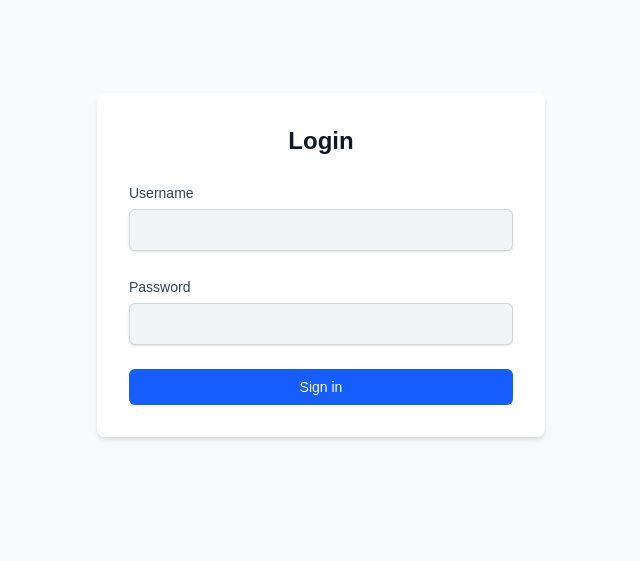
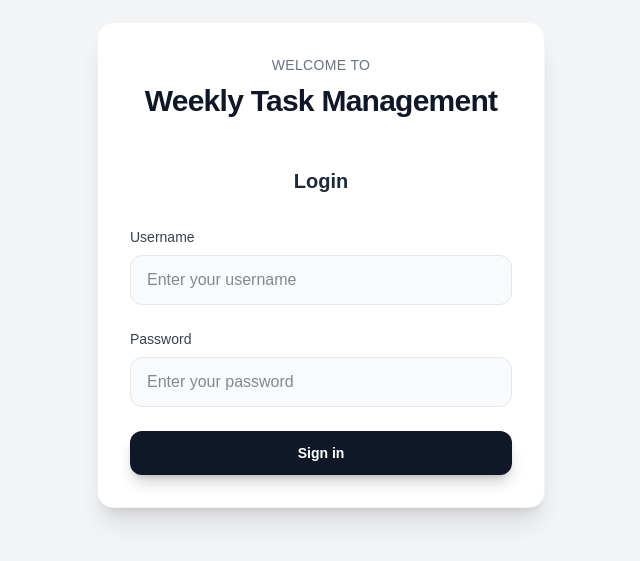
Before and after one commit to sixstar6-inc/weekly, a Next.js app: page /login in a window 1280 px wide. Shown: the part 135-696 px from the top of the page, without its empty margins (319-959 px from the left). Built offline with nearby package versions, Linux system fonts and the light colour scheme.

Commit message:
login page upgrade

```diff
--- a/src/app/login/page.js
+++ b/src/app/login/page.js
@@ -33,14 +33,22 @@ export default function LoginPage() {
     };
 
     return (
-        <main className="flex items-center justify-center min-h-screen bg-gray-50">
-            <div className="w-full max-w-md p-8 space-y-6 bg-white rounded-lg shadow-md">
-                <h1 className="text-2xl font-bold text-center text-gray-900">Login</h1>
+        <main className="flex items-center justify-center min-h-screen bg-gray-100">
+            <div className="w-full max-w-md p-8 space-y-8 bg-white rounded-2xl shadow-xl border border-gray-100">
+                <div className="text-center space-y-2">
+                    <h2 className="text-gray-500 font-medium tracking-wide uppercase text-sm">Welcome to</h2>
+                    <h1 className="text-3xl font-bold text-gray-900 tracking-tight">Weekly Task Management</h1>
+                </div>
+
+                <div className="pt-4">
+                    <h2 className="text-xl font-semibold text-center text-gray-800">Login</h2>
+                </div>
+
                 <form className="space-y-6" onSubmit={handleSubmit}>
-                    <div>
+                    <div className="space-y-2">
                         <label
                             htmlFor="username"
-                            className="text-sm font-medium text-gray-700"
+                            className="text-sm font-medium text-gray-700 block"
                         >
                             Username
                         </label>
@@ -51,13 +59,14 @@ export default function LoginPage() {
                             required
                             value={username}
                             onChange={(e) => setUsername(e.target.value)}
-                            className="block w-full px-3 py-2 mt-1 text-gray-900 bg-gray-100 border border-gray-300 rounded-md shadow-sm focus:outline-none focus:ring-blue-500 focus:border-blue-500"
+                            className="block w-full px-4 py-3 text-gray-900 bg-gray-50 border border-gray-200 rounded-xl focus:outline-none focus:ring-2 focus:ring-gray-900 focus:border-transparent transition-all"
+                            placeholder="Enter your username"
                         />
                     </div>
-                    <div>
+                    <div className="space-y-2">
                         <label
                             htmlFor="password"
-                            className="text-sm font-medium text-gray-700"
+                            className="text-sm font-medium text-gray-700 block"
                         >
                             Password
                         </label>
@@ -68,18 +77,23 @@ export default function LoginPage() {
                             required
                             value={password}
                             onChange={(e) => setPassword(e.target.value)}
-                            className="block w-full px-3 py-2 mt-1 text-gray-900 bg-gray-100 border border-gray-300 rounded-md shadow-sm focus:outline-none focus:ring-blue-500 focus:border-blue-500"
+                            className="block w-full px-4 py-3 text-gray-900 bg-gray-50 border border-gray-200 rounded-xl focus:outline-none focus:ring-2 focus:ring-gray-900 focus:border-transparent transition-all"
+                            placeholder="Enter your password"
                         />
                     </div>
-                    {error && <p className="text-sm text-red-600">{error}</p>}
-                    <div>
-                        <button
-                            type="submit"
-                            className="w-full px-4 py-2 text-sm font-medium text-white bg-blue-600 rounded-md hover:bg-blue-700 focus:outline-none focus:ring-2 focus:ring-offset-2 focus:ring-blue-500"
-                        >
-                            Sign in
-                        </button>
-                    </div>
+
+                    {error && (
+                        <div className="p-3 rounded-lg bg-red-50 text-red-600 text-sm text-center font-medium">
+                            {error}
+                        </div>
+                    )}
+
+                    <button
+                        type="submit"
+                        className="w-full px-4 py-3 text-sm font-semibold text-white bg-gray-900 rounded-xl hover:bg-gray-800 focus:outline-none focus:ring-2 focus:ring-offset-2 focus:ring-gray-900 transition-colors shadow-lg shadow-gray-900/20"
+                    >
+                        Sign in
+                    </button>
                 </form>
             </div>
         </main>
```
